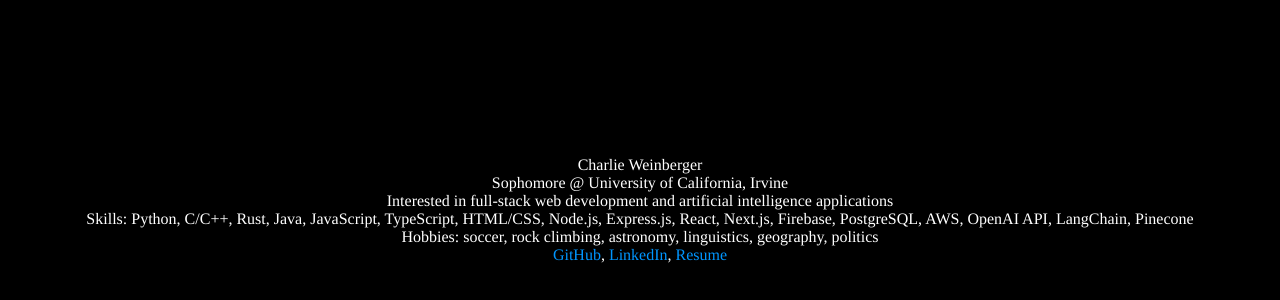
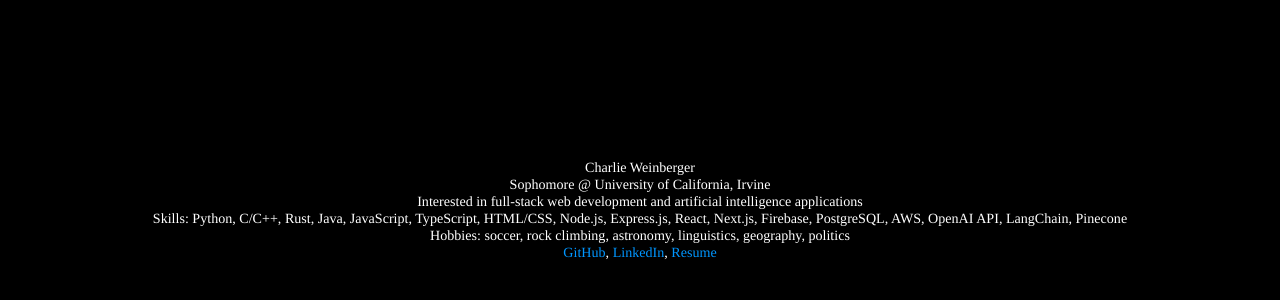
Before and after one commit to charlieweinberger/charlieweinberger.github.io, a Next.js app: page / in a window 1280 px wide. Shown: the part 190-490 px from the top of the page. Built offline with nearby package versions, Linux system fonts and the light colour scheme.

Commit message:
Made font size consistent regardless of screen size

```diff
--- a/src/app/globals.css
+++ b/src/app/globals.css
@@ -8,6 +8,7 @@ body {
   justify-content: center;
   height: 100vh;
   font-family: Times;
+  font-size: 1.1vw;
 }
 
 a {
```
